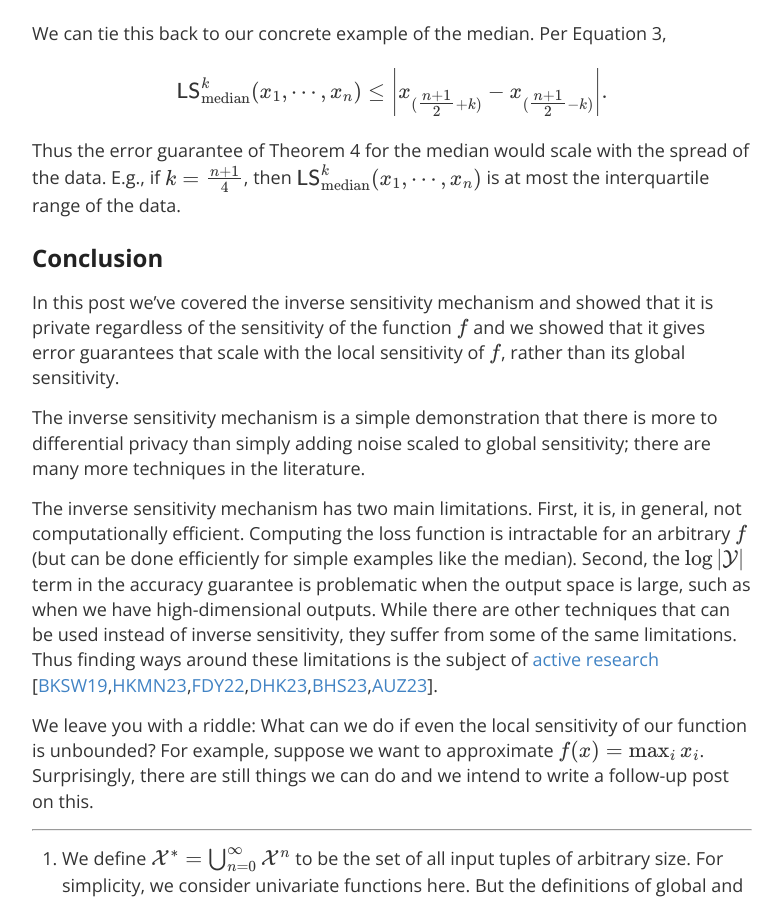
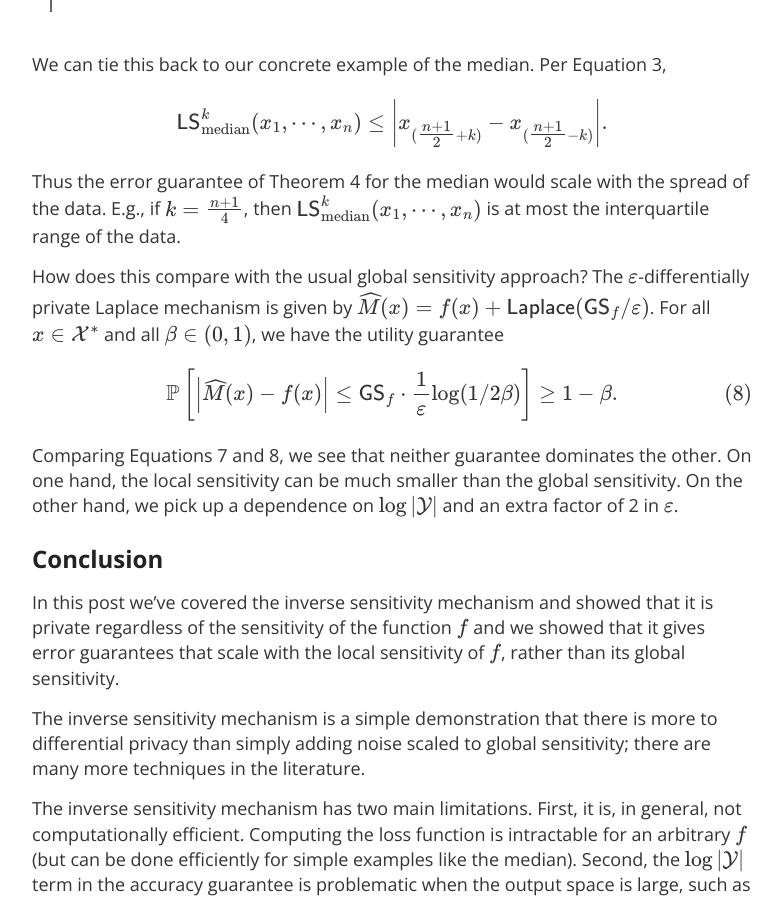
Before and after one commit to differentialprivacy/differentialprivacy, a Jekyll site: the page built from _posts/2023-09-06-inverse-sensitivity.md, in a window 1280 px wide and 900 px high, scrolled down 4985 px. Shown: the whole window, without its empty margins (248-1030 px from the left). Built offline with Jekyll 4.4.1, drawn with Linux system fonts in a browser that asks for light colours; comment, search, counter and statistics services are not loaded; some of the changed text lies outside the part shown.

Commit message:
post about inverse sensitivity mechanism

```diff
--- a/_posts/2023-09-06-inverse-sensitivity.md
+++ b/_posts/2023-09-06-inverse-sensitivity.md
@@ -19,7 +19,8 @@
 ## Local Sensitivity
 
 The local sensitivity of a function \\\(f : \\mathcal{X}^\* \to \\mathbb{R}\\\) at \\\(x \\in \\mathcal{X}^\*\\\) at distance \\\(k\\\) is defined by \\\[\\mathsf{LS}^k\_f(x) := \\sup\_\{x'\\in\\mathcal{X}^\* : \\mathrm{dist}(x,x') \\le k\} \|f(x)-f(x')\|. \\tag{2}\\\]
-\(Usually, we fix \\\(k=1\\\) and we may drop the superscript: \\\(\\mathsf{LS}\_f(x) := \\mathsf{LS}\_t^1(x)\\\).\)
+Often, we fix \\\(k=1\\\) and we may drop the superscript: \\\(\\mathsf{LS}\_f(x) := \\mathsf{LS}\_t^1(x)\\\).
+Note that the local sensitivity is always at most the global sensitivity: \\\(\\mathsf{LS}\_f^k(x) \\le k \\cdot \\mathsf{GS}\_f\\\)
 
 As a concrete example, the median has infinite global sensitivity, but for realistic data the local sensitivity is quite reasonable.
 Specifically, \\\[\\mathsf{LS}^k\_{\\mathrm{median}}(x\_1, \\cdots, x\_n) = \\max\\left\\\{ \\left\|x\_{\(\\tfrac{n+1}{2}\)}-x\_{\(\\tfrac{n+1}{2}+k\)}\\right\|, \\left\|x\_{\(\\tfrac{n+1}{2}\)}-x\_{\(\\tfrac{n+1}{2}-k\)}\\right\| \\right\\\},\\tag{3}\\\] where \\\( x\_{(1)} \\le x\_{(2)} \\le \\cdots \\le x\_{(n)}\\\) denotes the input in [sorted order](https://en.wikipedia.org/wiki/Order_statistic) and \\\(n\\\) is assumed to be odd, so, in particular, \\\(\\mathrm{median}(x\_1, \\cdots, x\_n) = x\_{\(\\tfrac{n+1}{2}\)}\\\).
@@ -98,6 +99,10 @@
 We can tie this back to our concrete example of the median. Per Equation 3, \\\[\\mathsf{LS}^k\_{\\mathrm{median}}(x\_1, \\cdots, x\_n) \\le \\left\|x\_{\(\\tfrac{n+1}{2}+k\)}-x\_{\(\\tfrac{n+1}{2}-k\)}\\right\| .\\\]
 Thus the error guarantee of Theorem 4 for the median would scale with the spread of the data. E.g., if \\\(k=\tfrac{n+1}{4}\\\), then  \\\(\\mathsf{LS}^k\_{\\mathrm{median}}(x\_1, \\cdots, x\_n)\\\) is at most the interquartile range of the data.
 
+How does this compare with the usual global sensitivity approach?
+The \\\(\\varepsilon\\\)-differentially private Laplace mechanism is given by \\\(\\widehat{M}(x)=f(x)+\mathsf{Laplace}(\\mathsf{GS}\_f/\varepsilon)\\\). For all \\\(x \\in \\mathcal{X}^\*\\\) and all \\\(\\beta\\in(0,1)\\\), we have the utility guarantee \\\[\\mathbb{P}\\left\[\\left\|\\widehat{M}(x)-f(x)\\right\| \\le \\mathsf{GS}\_f \\cdot \\frac1\\varepsilon \\log(1/2\\beta) \\right\] \ge 1-\beta.\\tag{8}\\\]
+Comparing Equations 7 and 8, we see that neither guarantee dominates the other. On one hand, the local sensitivity can be much smaller than the global sensitivity. On the other hand, we pick up a dependence on \\\(\\log\|\\mathcal{Y}\|\\\) and an extra factor of 2 in \\\(\\varepsilon\\\).
+
 ## Conclusion
 
 In this post we've covered the inverse sensitivity mechanism and showed that it is private regardless of the sensitivity of the function \\\(f\\\) and we showed that it gives error guarantees that scale with the local sensitivity of \\\(f\\\), rather than its global sensitivity.
```
